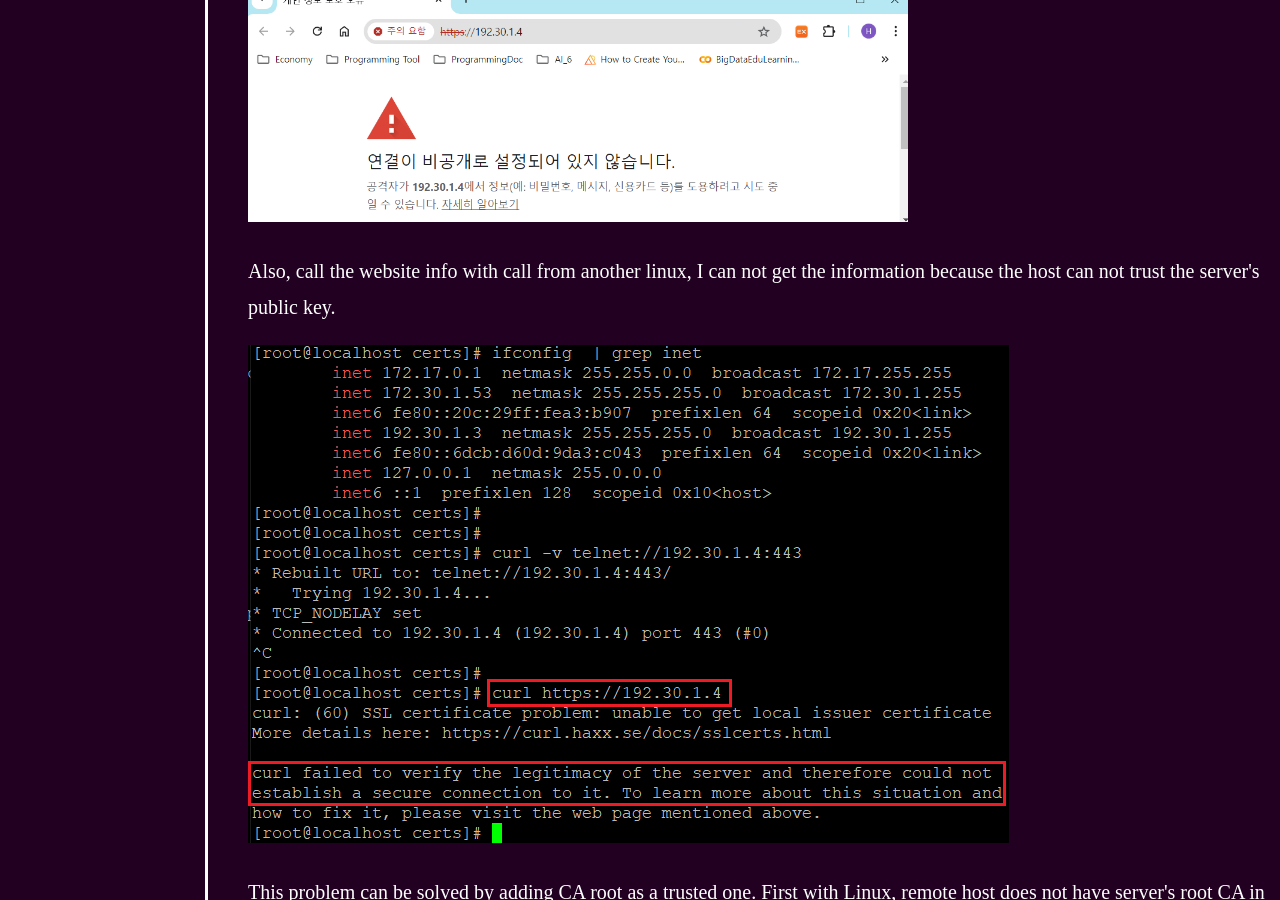
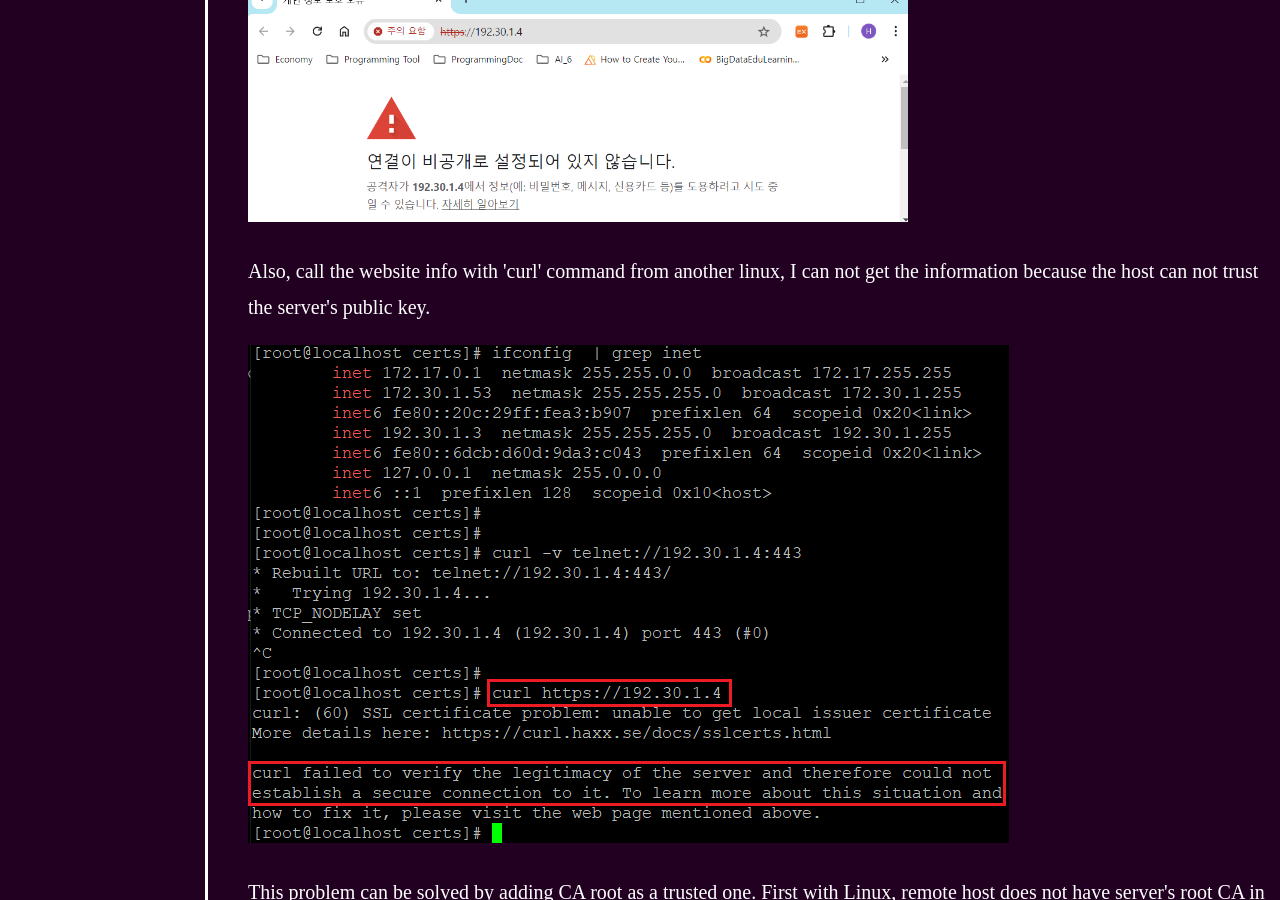
Before and after one commit to luna-negra/luna-negra.github.io, a Jekyll site: the page built from _posts/linux/basic usage/2024-07-31-understand-CA-and-certificate.md, in a window 1280 px wide and 900 px high, scrolled down 12799 px. Built offline with Jekyll 4.4.1, drawn with Linux system fonts in a browser that asks for light colours; some of the changed text lies outside the part shown.

Commit message:
main: 2024.08.01 - Edit : Linux #5
-  Edit Contents Line 298

```diff
--- a/_posts/linux/basic usage/2024-07-31-understand-CA-and-certificate.md
+++ b/_posts/linux/basic usage/2024-07-31-understand-CA-and-certificate.md
@@ -295,7 +295,7 @@ Browser does not have my root CA in a trusted CA list, so browser tells me that
 ![img.png](../../../assets/imgs/linux/basic%20usage/understand-ca-and-certificate/img22.png)
 
 <p>
-Also, call the website info with call from another linux, I can not get the information
+Also, call the website info with 'curl' command from another linux, I can not get the information
 because the host can not trust the server's public key.
 </p>
 
```
Also changed, not shown: other parts of _posts/linux/basic usage/2024-07-31-understand-CA-and-certificate.md (+1 -1 lines).
